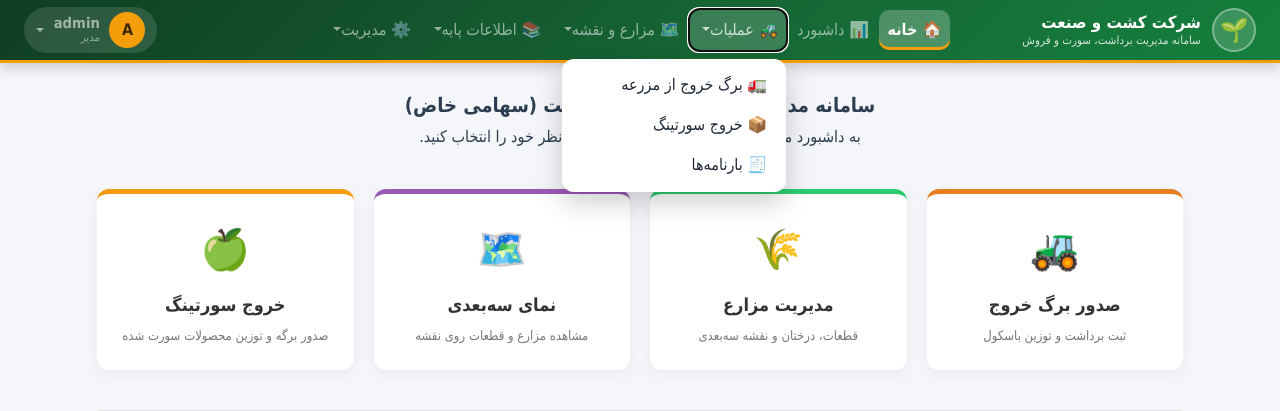
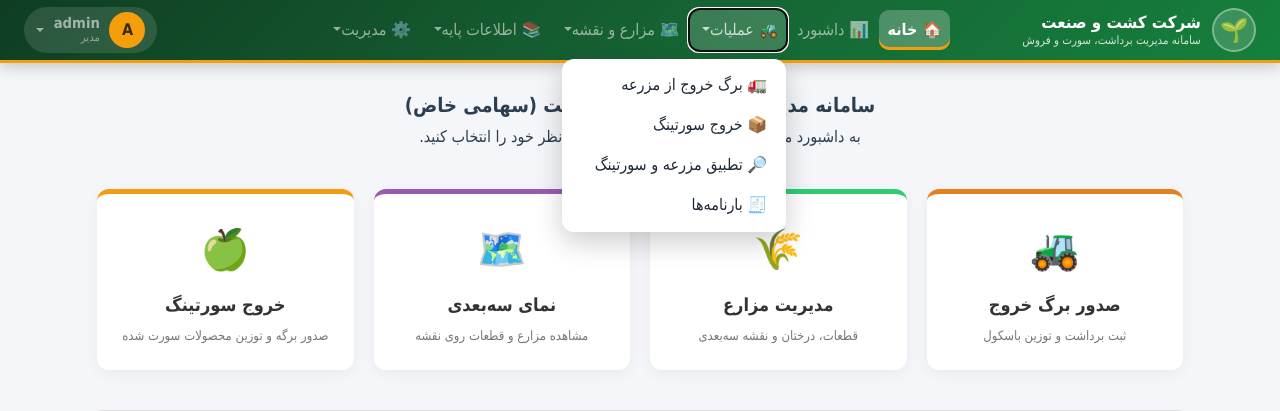
Before and after one commit to mohamadkhani62/FruitBilling.Web, an ASP.NET Core app: page / in a window 1280 px wide, after a click on "🚜 عملیات". Shown: the top 411 px of the page. Run offline with ASP.NET Core 8, Linux system fonts and the light colour scheme; a user stored in the database is signed in; style sheets or scripts are compiled from the project's sources; some libraries are stand-ins or nearby versions.

Commit message:
Add reconciliation report to operations menu

```diff
--- a/Views/Shared/_Layout.cshtml
+++ b/Views/Shared/_Layout.cshtml
@@ -67,6 +67,7 @@
                                 <ul class="dropdown-menu dropdown-menu-end">
                                     <li><a class="dropdown-item" asp-controller="ExitPermits" asp-action="Index">🚛 برگ خروج از مزرعه</a></li>
                                     <li><a class="dropdown-item" asp-controller="SortingExitPermits" asp-action="Index">📦 خروج سورتینگ</a></li>
+                                    <li><a class="dropdown-item" asp-controller="SortingExitPermits" asp-action="Reconciliation">🔎 تطبیق مزرعه و سورتینگ</a></li>
                                     <li><a class="dropdown-item" href="/FruitRecords">🧾 بارنامه‌ها</a></li>
                                 </ul>
                             </li>
```
